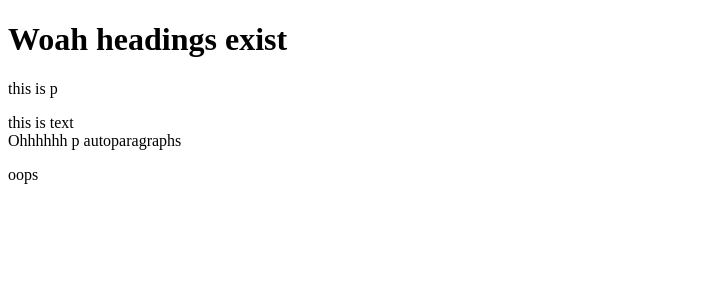
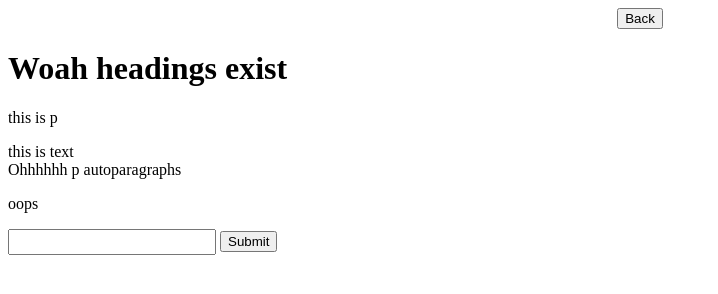
Before and after one commit to Nicholas-py/random-websiting, a plain HTML site: page otherpage.html in a window 1280 px wide. Shown: the whole page, without its empty margins (0-718 px from the left). Drawn offline with Linux system fonts and the light colour scheme.

Commit message:
Add a live adding text

```diff
--- a/otherpage.html
+++ b/otherpage.html
@@ -10,11 +10,27 @@
 
 
 <body>
-  <script src="script.js"></script>
+  <a href="unserious.html">
+    <center>
+      <button class = 'Pagebutton'>Back</button>
+    </center>
+  </a>
+  <script src="javascript.js"></script>
   <h1> Woah headings exist</h1>
   <p> this is p</p>
   <text>this is text</text>
   <text> <br>Ohhhhhh p autoparagraphs</text>
   <p> oops</p>
+
+  <input type="text"
+     cols="40"
+     rows="1"
+     style="width:200px; height:20px;"
+     name="Text1"
+     id="Textbox"
+     value="" />
+  <button class = 'submitButton' onclick = "uselessSubmitted()">Submit</button>
+  <br>
+  <text id = 'goback' style = display:none;>Go back</text>
 </body>
 </html>
```
